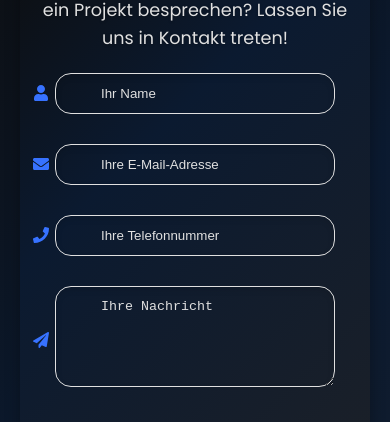
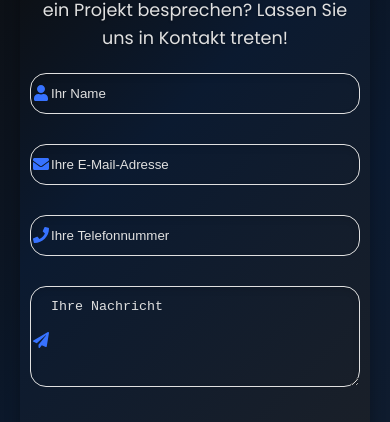
Before and after one commit to Alexandru-Dumitrel-Gheorghe/Web-Developer-Site, a React (Create React App) app: page /kontakt in a window 390 px wide. Shown: the part 871-1293 px from the top of the page. Built offline with nearby package versions, Linux system fonts and the light colour scheme.

Commit message:
Resolve Some Bugs

```diff
--- a/src/components/BlogPage/BlogHero.module.css
+++ b/src/components/BlogPage/BlogHero.module.css
@@ -38,7 +38,6 @@ body {
   bottom: 0;
   background: rgba(0, 0, 0, 0.6); /* Dark overlay for better contrast */
   z-index: 1;
-  border-radius: var(--border-radius);
 }
 
 .content {
--- a/src/components/Kontakt-section/ContactForm.module.css
+++ b/src/components/Kontakt-section/ContactForm.module.css
@@ -1,10 +1,9 @@
-/* ContactForm.module.css */
-
 .contactSection {
   padding: var(--spacing-large) var(--spacing-medium);
   background: var(--color-background);
   color: var(--color-text);
   font-family: var(--font-primary);
+  overflow: hidden; /* Previne extinderea formularului */
 }
 
 .container {
@@ -18,8 +17,7 @@
 
 .formWrapper,
 .infoWrapper {
-  flex: 1 1 500px; /* Asigură dimensiuni fixe */
-  max-width: 500px; /* Lățime maximă fixă */
+  flex: 1 1 500px;
   background: var(--color-card-background);
   padding: var(--spacing-medium);
   border-radius: var(--border-radius);
@@ -77,9 +75,9 @@
 
 .input,
 .textarea {
-  width: calc(100% - 50px); /* Ajustează lățimea pentru a evita depășirea */
+  width: 100%;
   padding: 12px var(--spacing-medium);
-  padding-left: 50px; /* Asigură padding uniform pentru icon */
+  padding-left: 50px; /* Adjusted padding to match the new icon size */
   border: 1px solid var(--color-subtext);
   border-radius: var(--border-radius);
   background-color: var(--color-background);
@@ -166,14 +164,20 @@
     align-items: center;
   }
 
-  .input,
-  .textarea {
-    padding-left: 45px; /* Ajustează padding-ul pe ecrane mici */
+  .icon,
+  .infoIcon {
+    font-size: 1rem; /* Unified icon size */
+    color: var(--color-primary);
+    position: absolute;
+    top: 50%;
+    left: 3px;
+    transform: translateY(-50%);
   }
 
   .formWrapper,
   .infoWrapper {
-    flex: 1 1 90%; /* Lățime maximă pe ecrane mici */
+    flex: 1 1 100%;
+    max-width: 90%;
     margin-bottom: var(--spacing-large);
   }
 
@@ -184,6 +188,11 @@
 
   .submitButton {
     font-size: 1rem;
+  }
+
+  .input,
+  .textarea {
+    padding: 12px var(--spacing-medium);
   }
 }
 
--- a/src/components/Kontakt-section/ContactHero.module.css
+++ b/src/components/Kontakt-section/ContactHero.module.css
@@ -25,7 +25,6 @@
   bottom: 0;
   background: rgba(0, 0, 0, 0.6);
   z-index: 1;
-  border-radius: var(--border-radius);
 }
 
 .content {
--- a/src/components/Projekte-Page/HeroSection.module.css
+++ b/src/components/Projekte-Page/HeroSection.module.css
@@ -18,7 +18,6 @@ body {
   bottom: 0;
   background: rgba(0, 0, 0, 0.6);
   z-index: 1;
-  border-radius: var(--border-radius);
 }
 
 /* Decorative underline */
```
